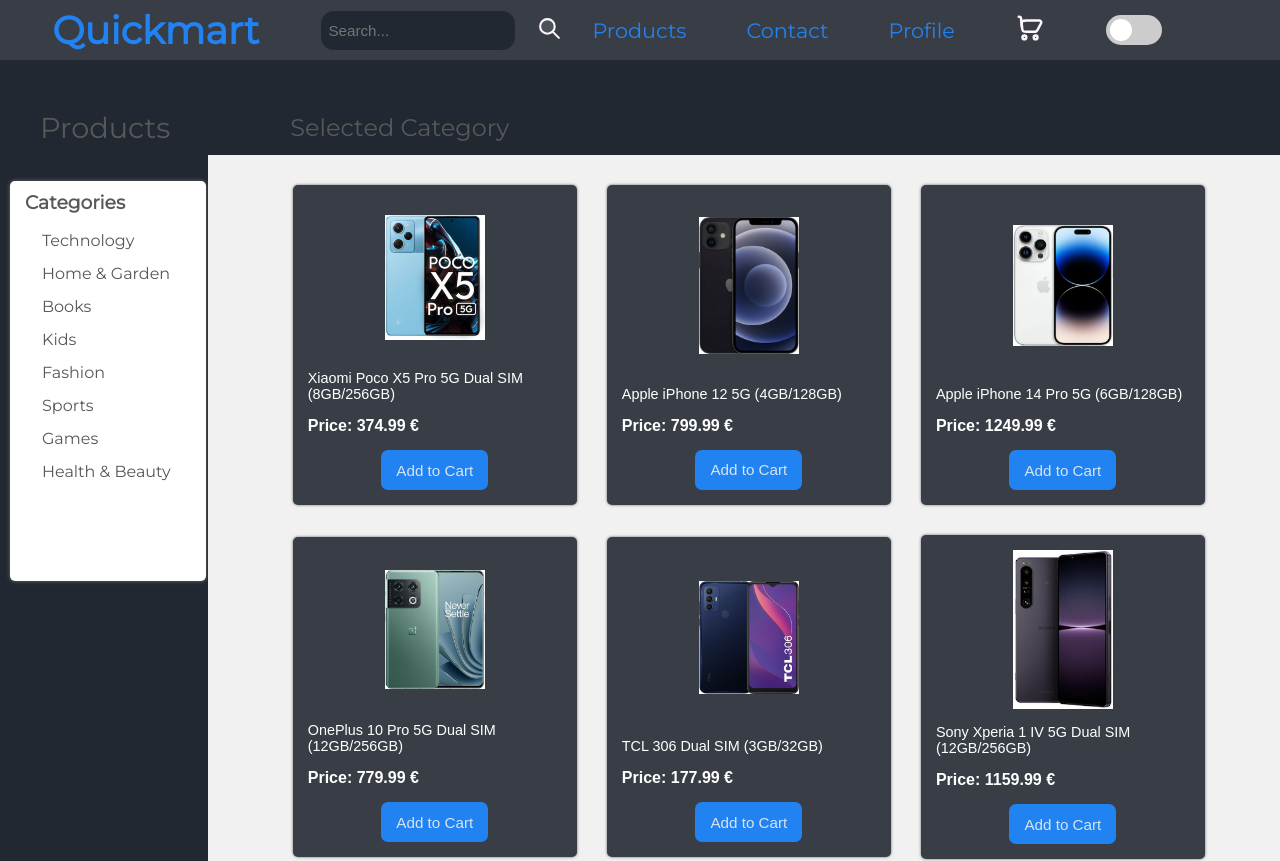
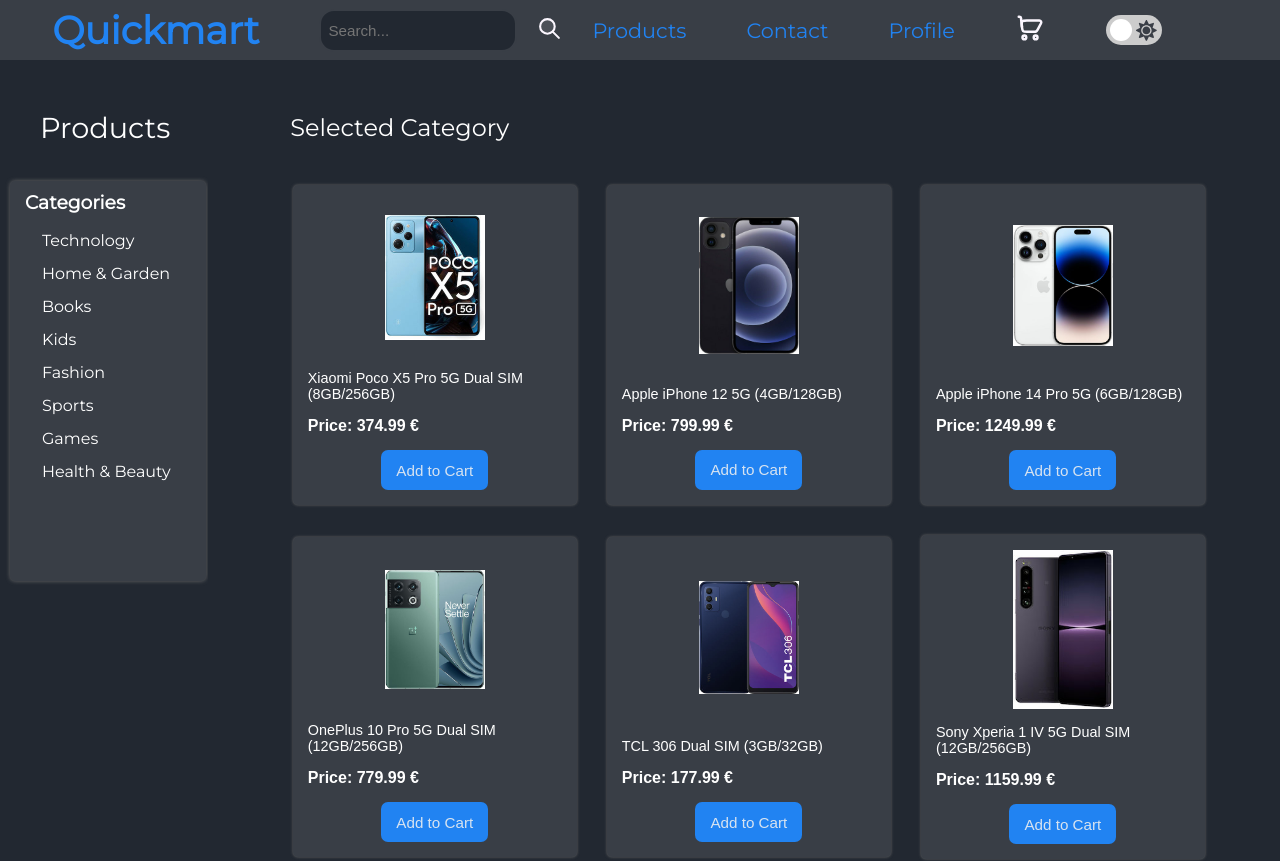
Before and after one commit to zygo1/E-shop, a React (Create React App) app: page /Products.js in a window 1280 px wide. Shown: the top 861 px of the page. Built offline with nearby package versions, Linux system fonts and the light colour scheme.

Commit message:
themecolor

```diff
--- a/src/App.css
+++ b/src/App.css
@@ -25,7 +25,6 @@
   .pageHeader {
     margin: 50px 0px 0px 40px;
     font-size: 1.8rem;
-    color: rgb(88, 88, 88);
 }
 
   @media (max-width:960px) {
--- a/src/components/Contact.js
+++ b/src/components/Contact.js
@@ -3,10 +3,14 @@ import ContactEmail from "./ContactEmail";
 import ContactChat from "./ContactChat";
 import contactImg from '.././assets/contact_img.svg';
 import ".././styles/Contact.css"
+import { useContext } from "react";
+import { ThemeContext } from "./useTheme";
 
 function Contact() {
+    const { theme } = useContext(ThemeContext);
+
     return (
-        <>
+        <section>
             <p className='pageHeader'>Contact</p>
             <div className="waysContact">
                 <h2> Ways to Contact us!</h2>
@@ -19,7 +23,7 @@ function Contact() {
                     <img src={contactImg} />
                 </div>
             </div>
-        </>
+        </section>
 
     )
 }
--- a/src/components/Homepage.js
+++ b/src/components/Homepage.js
@@ -10,7 +10,7 @@ function Homepage() {
     return (
         <>
             <p className='pageHeader' style={{
-                color: theme === 'light' ? '--black' : 'var(--white)'
+                color: theme === 'light' ? 'var(--black)' : 'var(--white)'
             }}>Home</p>
             <Promotion />
             <Recommendations />
--- a/src/components/NavigationBar.js
+++ b/src/components/NavigationBar.js
@@ -2,7 +2,7 @@ import { Link } from "react-router-dom";
 import { useRef, useContext } from 'react';
 import { AddItemContext } from './useCart';
 import { ThemeContext } from './useTheme';
-import { FaBars, FaTimes } from 'react-icons/fa';
+import { FaBars, FaTimes, FaMoon, FaSun } from 'react-icons/fa';
 import cart from '.././assets/shoppingcart.svg';
 import search from '.././assets/search.svg';
 import '.././styles/NavigationBar.css';
@@ -31,7 +31,7 @@ function NavigationBar() {
                     borderColor: theme === 'light' ? 'var(--secondary)' : 'var(--darkGray)',
                     color: theme === 'light' ? 'var(--black)' : 'var(--secondary)'
                 }}></input>
-                <button style={{ backgroundColor: theme === 'light' ? 'transparent' : 'transparent' }}>
+                <button className="search-button" style={{ backgroundColor: theme === 'light' ? 'transparent' : 'transparent' }}>
                     <img src={search} style={{ filter: theme === 'light' ? null : 'var(--imgFilter)' }} />
                 </button>
             </div>
--- a/src/components/ProductCategories.js
+++ b/src/components/ProductCategories.js
@@ -1,7 +1,7 @@
 import React, { useRef } from "react";
 import { FaBox, FaTimes } from 'react-icons/fa';
 
-function ProductCategories() {
+function ProductCategories(props) {
     // Screen width < Xpx
     const categRef = useRef();
     const showPopup = () => {
@@ -24,9 +24,11 @@ function ProductCategories() {
             <button onClick={showPopup} className="open-categories categ-btn">
                 <FaBox />Categories
             </button>
-            <nav className="categories" ref={categRef}>
-                <h3>Categories</h3>
-                <ul className="categories-list" onClick={handleListClick}>
+            <nav className="categories" ref={categRef} style={{
+                backgroundColor: props.theme === 'light' ? 'var(--itemColor)' : 'var(--darkGray)'
+            }}>
+                <h3 style={{ color: props.theme === 'light' ? 'var(--black)' : 'var(--itemColor)' }}>Categories</h3>
+                <ul className="categories-list" onClick={handleListClick} style={{ color: props.theme === 'light' ? 'var(--black)' : 'var(--itemColor)' }} >
                     <li className="listElements">Technology</li>
                     <li className="listElements">Home & Garden</li>
                     <li className="listElements">Books</li>
@@ -38,9 +40,11 @@ function ProductCategories() {
                 </ul>
                 <button onClick={showPopup} className="close-categories categ-btn"><FaTimes /></button>
             </nav>
-        </div>
+        </div >
 
     )
+
+    // style={{ color: props.theme === 'light' ? 'var(--black)' : 'var(--itemColor)' }}
 };
 
 export default ProductCategories;
--- a/src/components/Products.js
+++ b/src/components/Products.js
@@ -1,14 +1,15 @@
-import React from 'react';
+import React, { useContext } from 'react';
 import Item from "./Item";
 import ProductCategories from "./ProductCategories";
 import '.././styles/Products.css';
 import myData from '../data/products.json';
+import { ThemeContext } from './useTheme';
 
 
 function Products() {
+    const { theme } = useContext(ThemeContext);
 
     const productList = myData.products.technology.map(item => {
-
         return (
             <Item
                 key={item.id}
@@ -22,13 +23,15 @@ function Products() {
     });
     return (
         <>
-            <div className='products-header-container'>
+            <div className='products-header-container' style={{ color: theme === 'light' ? 'var(--black)' : 'var(--itemColor)' }} >
                 <p className='pageHeader'>Products</p>
-                <h2>Selected Category</h2>
+                <h2 >Selected Category</h2>
             </div>
             <section className="productsContainer">
-                <ProductCategories />
-                <div className="items">
+                <ProductCategories theme={theme} />
+                <div className="items" style={{
+                    backgroundColor: theme === 'light' ? 'var(--itemColor)' : 'var(--veryDarkGray)'
+                }}>
                     {productList}
                 </div>
             </section>
--- a/src/components/switch/Styles.css
+++ b/src/components/switch/Styles.css
@@ -22,8 +22,8 @@
     right: 0;
     bottom: 0;
     background-color: #ccc;
-    -webkit-transition: .4s;
-    transition: .5s;
+    -webkit-transition: .6s;
+    transition: .6s;
 }
 
 .slider:before {
@@ -34,8 +34,26 @@
     left: 4px;
     bottom: 4px;
     background-color: white;
-    -webkit-transition: .4s;
-    transition: .5s;
+    -webkit-transition: .6s;
+    transition: .6s;
+}
+
+.moon{
+    position: absolute;
+    top: 5px;
+    left:5px;
+    right: 0;
+    bottom: 0;
+    cursor: pointer;
+}
+
+.sun{
+    position: absolute;
+    top: 5px;
+    left:30px;
+    right: 0;
+    bottom: 0;
+    cursor: pointer;
 }
 
 input:checked + .slider {
@@ -60,6 +78,13 @@ input:checked + .slider:before {
     border-radius: 50%;
 }
 
+@media (max-width:996px) {
+    .moon-sun{
+        font-size: 1.3rem;
+    }
+}
+
+
 @media (max-width:768px){
     .switch{
         position: relative;
@@ -73,4 +98,11 @@ input:checked + .slider:before {
         height: 18px;
         width: 18px;
     }
+
+    .moon-sun{
+        font-size: 1.1rem;
+        top:3px;
+        left:4px;
+    }
+
 }
--- a/src/components/switch/index.js
+++ b/src/components/switch/index.js
@@ -1,5 +1,6 @@
 import { useContext } from "react"
 import { ThemeContext } from "../useTheme"
+import { FaMoon, FaSun } from 'react-icons/fa';
 import './Styles.css'
 
 
@@ -14,6 +15,16 @@ const Switch = () => {
                 onChange={toggleTheme}
             />
             <span className="slider round" />
+            <div className="moon" style={{
+                color: 'white',
+                display: theme === 'light' ? null : 'none'
+            }} ><FaMoon />
+            </div>
+            <div className="sun" style={{
+                color: theme === 'light' ? 'white' : 'var(--darkGray)',
+                display: theme === 'light' ? 'none' : null
+            }} ><FaSun />
+            </div>
         </label>
     )
 };
--- a/src/styles/Contact.css
+++ b/src/styles/Contact.css
@@ -67,7 +67,6 @@
   font-family: 'Montserrat', sans-serif;
   margin: 50px;
   padding: 10px;
-  color: rgb(65, 65, 65);
 }
 
 .contactImage{
--- a/src/styles/NavigationBar.css
+++ b/src/styles/NavigationBar.css
@@ -66,7 +66,7 @@ justify-content: space-between;
 width: 80px;
 }
 
-.login-register a img{
+.login-register a img:nth-child(1){
 width: 30px;
 }
 
@@ -109,7 +109,7 @@ height: 25px;
 font-size: 0.95rem;
 }
 
-.search > button {
+.search-button {
 border: none;
 border-radius: 50%;
 width: 45px;
@@ -119,17 +119,17 @@ padding: 2px;
 background-color: white;
 }
 
-.search > button:hover{
+.search-button:hover{
 cursor: pointer;
 background-color: var(--primary)!important;
 color:white;
 }
 
-.search > button > img{
+.search-button > img{
 width: 25px;
 }
 
-.search > button:hover img{
+.search-button:hover img{
 filter: invert(100%) sepia(0%) saturate(7454%) hue-rotate(50deg) brightness(112%) contrast(112%);
 }
 
@@ -171,13 +171,13 @@ filter: invert(100%) sepia(0%) saturate(7454%) hue-rotate(50deg) brightness(112%
     height: 20px;
   }
 
-.search button{
+  .search-button{
     width: 40px;
     height: 40px;
     padding: 2px;
   }
 }
-
+/* ! */
 @media (max-width:768px){
 .nav-btn {
   visibility: visible;
--- a/src/styles/Products.css
+++ b/src/styles/Products.css
@@ -13,7 +13,6 @@
 .products-header-container h2 {
   font-size: 1.5rem;
   font-weight: 500;
-  color: rgb(88, 88, 88);
   margin: 50px 0px 0px 120px;
 }
 
@@ -39,14 +38,17 @@
   padding: 0px;
 }
 
-.categories li, .categoriesProfile li{
+.categories-list li, .categoriesProfile li{
   border: none;
   border-radius: 5px;
   padding: 7px;
+}
+
+.categories-list{
   color: var(--black);
 }
 
-.categories li:hover, .categoriesProfile li:hover{
+.categories-list li:hover, .categoriesProfile li:hover{
   color: var(--secondary);
   background-color: var(--primary);
   cursor: pointer;
```
Lines whose indentation alone changed are shown as unchanged.
